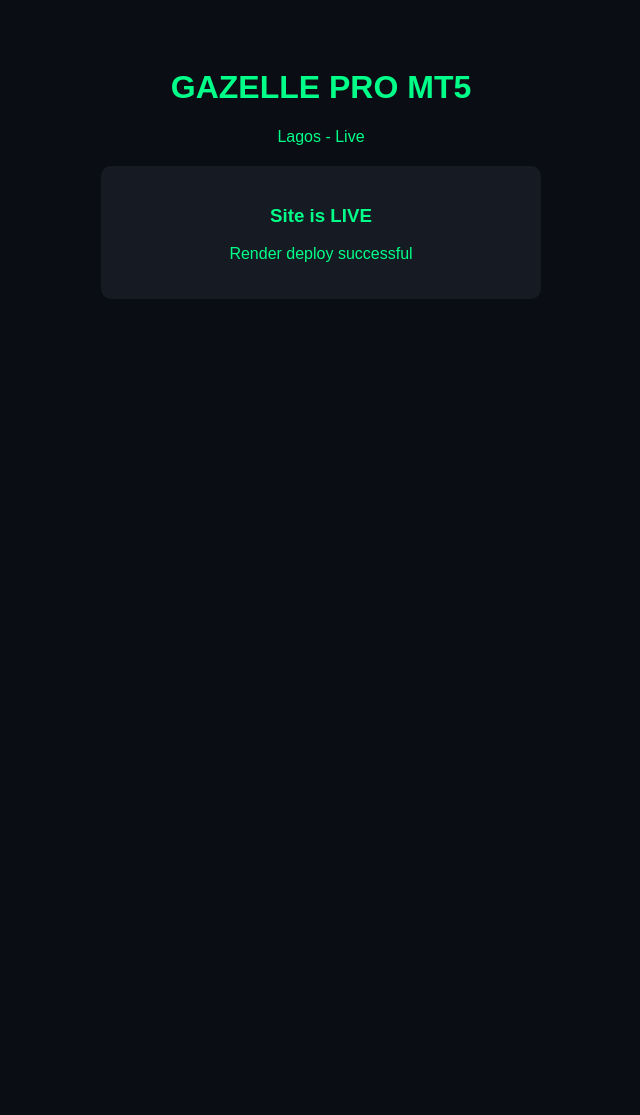
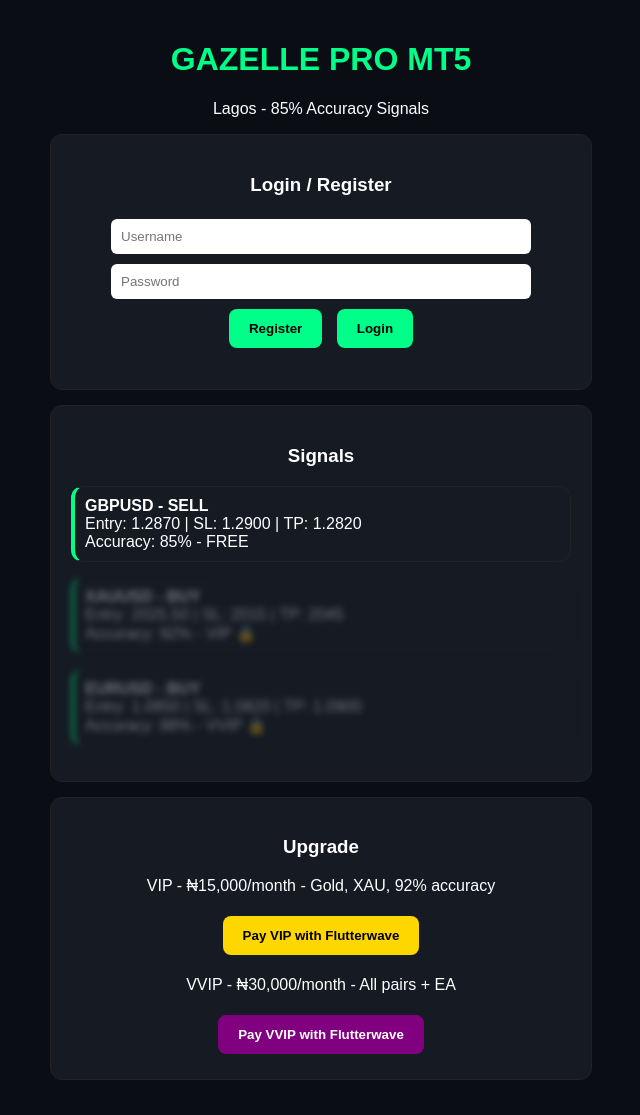
Before and after one commit to Topshugar/Gazelle-capital, a Flask app: page / in a window 1280 px wide. Shown: the whole page, without its empty margins (319-959 px from the left). Before the commit the page ends 299 px from the top, so only its background shows below. Run offline with Flask 3, Linux system fonts and the light colour scheme.

Commit message:
feat: pro index with VIP/VVIP and Flutterwave

```diff
--- a/templates/index.html
+++ b/templates/index.html
@@ -1,18 +1,71 @@
 <!DOCTYPE html>
 <html>
 <head>
-<title>Gazelle Pro</title>
+<meta name="viewport" content="width=device-width, initial-scale=1">
+<title>Gazelle Pro MT5</title>
 <style>
-body{background:#0a0e14;color:#00ff88;text-align:center;font-family:Arial;padding:40px}
-.card{background:#151a23;padding:20px;border-radius:10px;max-width:400px;margin:20px auto}
+body{background:#0a0e14;color:#fff;font-family:Arial;margin:0;padding:20px;text-align:center}
+h1{color:#00ff88}
+.card{background:#151a23;padding:20px;border-radius:12px;max-width:500px;margin:15px auto;border:1px solid #222}
+.btn{padding:12px 20px;border:none;border-radius:8px;font-weight:bold;cursor:pointer;margin:5px}
+.free{background:#00ff88;color:#000}
+.vip{background:gold;color:#000}
+.vvip{background:purple;color:#fff}
+.signal{border-left:4px solid #00ff88;text-align:left;padding:10px}
+.locked{opacity:0.4;filter:blur(3px)}
+input{padding:10px;width:80%;margin:5px;border-radius:6px;border:none}
 </style>
 </head>
 <body>
 <h1>GAZELLE PRO MT5</h1>
-<p>Lagos - Live</p>
+<p>Lagos - 85% Accuracy Signals</p>
+
+<div class="card" id="auth">
+<h3>Login / Register</h3>
+<input id="u" placeholder="Username">
+<input id="p" type="password" placeholder="Password">
+<br>
+<button class="btn free" onclick="reg()">Register</button>
+<button class="btn free" onclick="log()">Login</button>
+<p id="msg"></p>
+</div>
+
 <div class="card">
-<h3>Site is LIVE</h3>
-<p>Render deploy successful</p>
+<h3>Signals</h3>
+<div id="signals">Loading...</div>
 </div>
+
+<div class="card">
+<h3>Upgrade</h3>
+<p>VIP - ₦15,000/month - Gold, XAU, 92% accuracy</p>
+<button class="btn vip" onclick="pay('VIP')">Pay VIP with Flutterwave</button>
+<p>VVIP - ₦30,000/month - All pairs + EA</p>
+<button class="btn vvip" onclick="pay('VVIP')">Pay VVIP with Flutterwave</button>
+</div>
+
+<script>
+let tier='FREE';
+async function reg(){
+ let r=await fetch('/api/register',{method:'POST',headers:{'Content-Type':'application/json'},body:JSON.stringify({username:u.value,password:p.value})});
+ let d=await r.json(); msg.innerText=d.ok?'Registered! Now login':d.error;
+}
+async function log(){
+ let r=await fetch('/api/login',{method:'POST',headers:{'Content-Type':'application/json'},body:JSON.stringify({username:u.value,password:p.value})});
+ let d=await r.json(); if(d.ok){tier=d.tier; msg.innerText='Logged in as '+tier; loadSignals()} else msg.innerText=d.error;
+}
+async function loadSignals(){
+ let r=await fetch('/api/signals'); let data=await r.json();
+ let html=''; data.forEach(s=>{
+   let locked = (s.tier=='VIP' && tier=='FREE') || (s.tier=='VVIP' && tier!='VVIP');
+   html+=`<div class="card signal ${locked?'locked':''}"><b>${s.pair} - ${s.action}</b><br>Entry: ${s.entry} | SL: ${s.sl} | TP: ${s.tp}<br>Accuracy: ${s.accuracy} - ${s.tier} ${locked?'🔒':''}</div>`;
+ });
+ signals.innerHTML=html;
+}
+function pay(t){
+ alert('Flutterwave for '+t+' - Add your Flutterwave link here. After payment DM admin on WhatsApp to upgrade.');
+ window.open('https://flutterwave.com/pay/YOUR_LINK_HERE','_blank');
+}
+loadSignals();
+</script>
 </body>
-</html>
+  </html>
```
